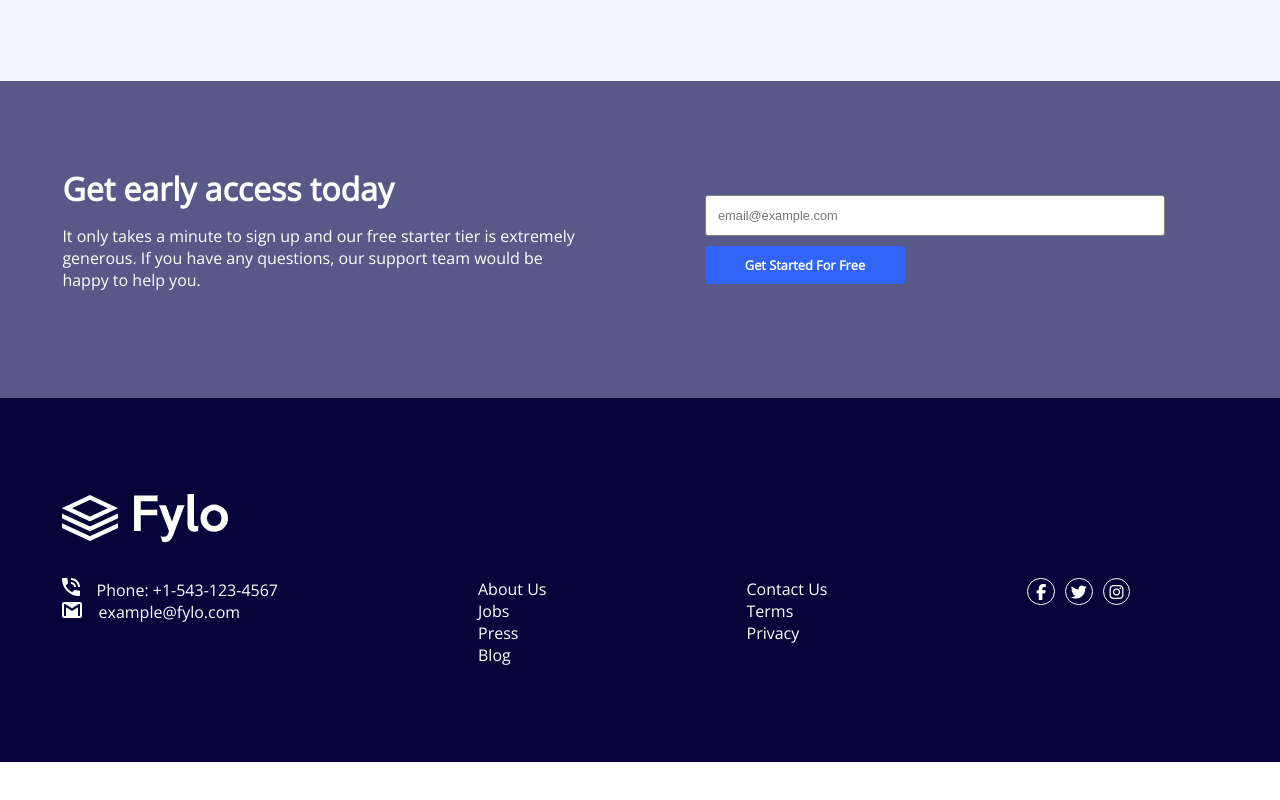
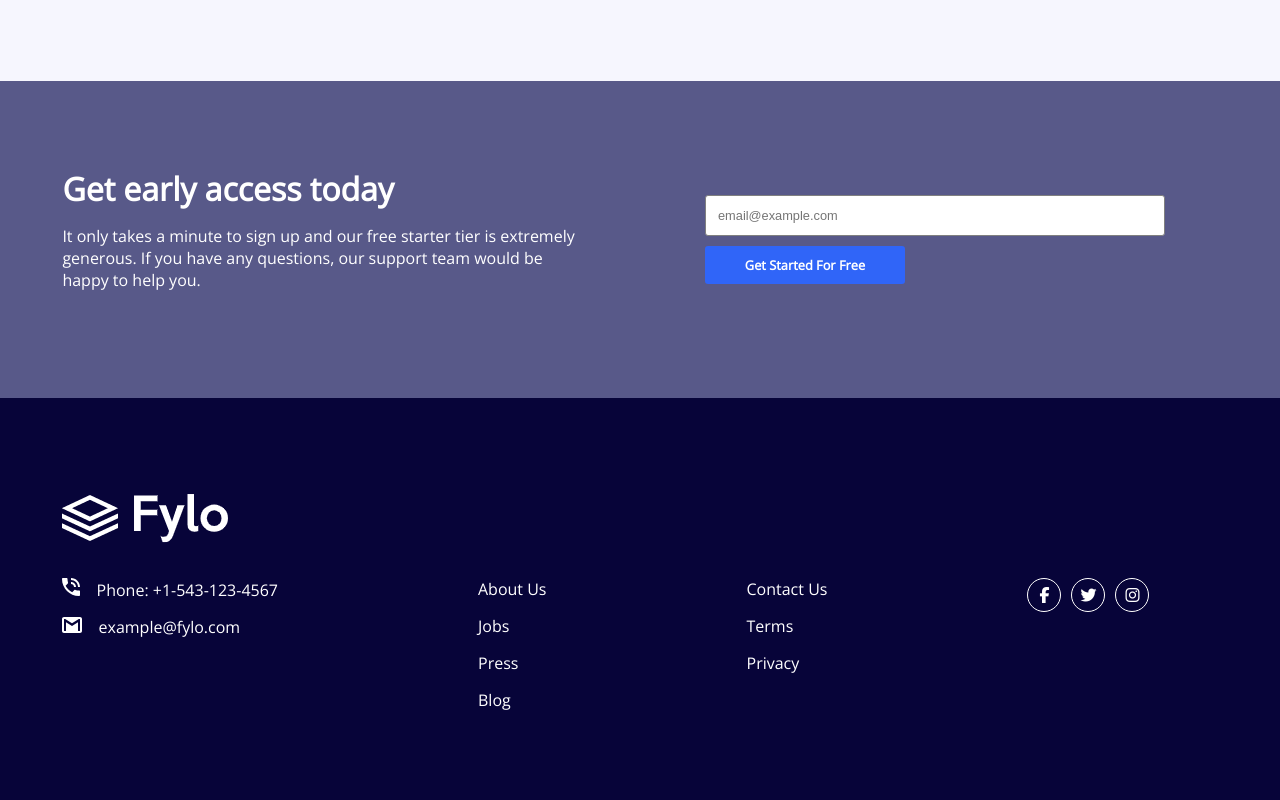
Before and after one commit to CristianBarrios983/Fylo-landing-page-with-two-column-layout, a plain HTML site: page index.html in a window 1280 px wide. Shown: the part 1531-2331 px from the top of the page. Before the commit the page ends 2293 px from the top, so only its background shows below. Drawn offline with nearby package versions, Linux system fonts and the light colour scheme.

Commit message:
Add files via upload

```diff
--- a/css/styles.css
+++ b/css/styles.css
@@ -507,6 +507,11 @@ footer{
 
     .content__footer > a{
         font-size: 1rem;
+        margin-bottom: 15px;
+    }
+
+    .content__footer > .contact{
+        margin-bottom: 15px;
     }
 
     .content__footer__socials{
@@ -516,7 +521,7 @@ footer{
     .social__link{
         width: 25px;
         height: 25px;
-        padding: .8rem;
+        padding: 1rem;
     }
 
     .social__link > i{
```
